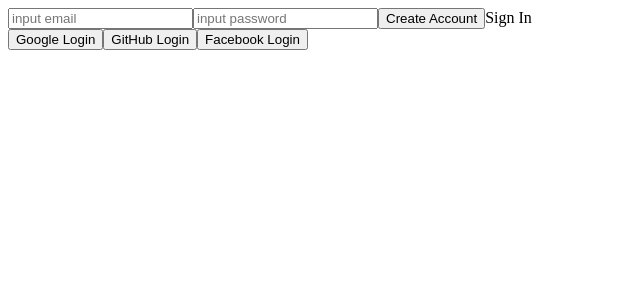
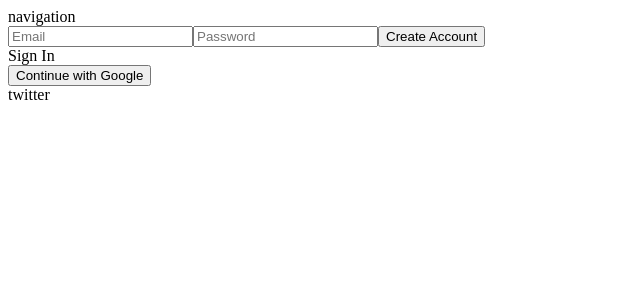
Before and after one commit to yesaroun/twitercloneprj-react-firebase, a React (Create React App) app: page / in a window 1280 px wide. Shown: the top 300 px of the page, without its empty margins (0-640 px from the left). Built offline with nearby package versions, Linux system fonts and the light colour scheme; no server answers.

Commit message:
다시 세팅

```diff
--- a/src/components/App.js
+++ b/src/components/App.js
@@ -31,8 +31,10 @@ function App() {
 
   return (
     <>
+      <header>navigation</header>
       {init ? <AppRouter isLoggedIn={isLoggedIn} userObj={userObj}/> : "Initializing"}
       {/*로딩이 다 끝나면 approuter가 실행되고 로딩중이면(false)면 저 문구가 실행된다*/}
+      <footer>twitter</footer>
     </>
   );
 }
--- /dev/null
+++ b/src/components/Navigation.js
@@ -0,0 +1,16 @@
+import React from "react";
+import { Link } from "react-router-dom";
+
+const Navigation = () => (
+  <nav>
+    <ul>
+      <li>
+        <Link to="/">Home</Link>
+      </li>
+      <li>
+        <Link to="/profile">My Profile</Link>
+      </li>
+    </ul>
+  </nav>
+);
+export default Navigation;
--- a/src/components/Router.js
+++ b/src/components/Router.js
@@ -1,33 +1,27 @@
-import {BrowserRouter as Router, Route, Routes} from "react-router-dom";
-
-import Home from "../routes/Home"
-import Auth from "../routes/Auth"
+import React, { useState } from "react";
+import { HashRouter as Router, Route, Routes } from "react-router-dom";
+import Navigation from "./Navigation";
+import Auth from "../routes/Auth";
+import Home from "../routes/Home";
 import Profile from "../routes/Profile";
 
 const AppRouter = ({isLoggedIn, userObj}) => {
   return (
     <Router>
+        {isLoggedIn && <Navigation />}
       <Routes>
-        {/*{isLoggedIn && <>*/}
-        {/*  <Route path="/" element={<Home/>}/>*/}
-        {/*  <Route path="/profile" element={<Profile/>}/>*/}
-        {/*</>}*/}
-        {/*{!isLoggedIn && <>*/}
-        {/*  <Route path="/" element={<Auth/>}/>*/}
-        {/*</>}*/}
-        {/*로그인 된 경우 홈 화면으로  보내고 그렇지 않은 경우 auth로 보낸다.*/}
-        {isLoggedIn ? (<>
-          <Route path="/" element={<Home/>}/>
-          <Route path="/profile" element={<Profile/>}/>
-        </>) : (
-        !isLoggedIn && <>
-          <Route path="/" element={<Auth/>}/>
-        </>)
-        }
-        {/*이렇게 처리하기도 한다*/}
+        {isLoggedIn ? (
+          <>
+            <Route path="/" element={<Home userObj={userObj}/>} />
+            <Route path="/profile" element={<Profile />} />
+          </>
+        ) : (
+        <>
+        <Route path="/" element={<Auth />} />
+        </>
+        )}
       </Routes>
     </Router>
   );
-}
-
-export default AppRouter
+};
+export default AppRouter;
--- a/src/fbase.js
+++ b/src/fbase.js
@@ -1,5 +1,7 @@
 import { initializeApp } from "firebase/app";
-import { getAuth, createUserWithEmailAndPassword } from "firebase/auth";
+import { getAnalytics } from "firebase/analytics";
+import { getAuth } from "firebase/auth";
+import { getFirestore } from "firebase/firestore";
 // 위 코드는 공식문서에 있다.
 
 // 코드 그대로 가져오면 된다. 홈페이지
@@ -19,4 +21,6 @@ const firebaseConfig = {
 
 // Initialize Firebase
 export const app = initializeApp(firebaseConfig);
+export const analytics = getAnalytics(app);
 export const auth = getAuth(app);
+export const dbFirestore = getFirestore();
--- a/src/routes/Auth.js
+++ b/src/routes/Auth.js
@@ -1,85 +1,93 @@
-import React, {useState} from "react";
-import { getAuth, createUserWithEmailAndPassword, signInWithEmailAndPassword, GoogleAuthProvider, signInWithPopup } from "firebase/auth";
+import React, { useState } from "react";
+import {
+    getAuth,
+    signInWithEmailAndPassword,
+    createUserWithEmailAndPassword,
+    signInWithPopup,
+    GoogleAuthProvider
+    } from 'firebase/auth';
 
 const Auth = () => {
-  const [email, setEmail] = useState("");
-  const [password, setPassword] = useState("");
+    const [email, setEmail] = useState("")
+    const [password, setPassword] = useState("")
     const [newAccount, setNewAccount] = useState(true);
+    const [error, setError] = useState("")
 
-  const onEmailChange = (event) => {
-    const {value} = event.target;
-    setEmail(value);
+    const onChange = (event) => {
+        const {target: {name, value}} = event
+        // const {name, value} = event.target
+
+        if(name === "email") {
+            setEmail(value)
+        } else if(name === "password") {
+            setPassword(value)
         }
-  const onPasswordChange = (event) => {
-    console.log(event);
-    const {value} = event.target;
-    setPassword(value);
-    // value는 입력된 값 자체를 말한다.
     }
 
-  const toggleAccount = () => setNewAccount((prev) => !prev);
-
     const onSubmit = async (event) => {
-    event.preventDefault();     // submit 버튼 클릭 시 새로고침 방지
-    console.log(event.target.value);
-    // 여기서 firebase로 정보를 보내야 한다.
-    // firebase authentication 서비스를 검색하며 잘 나온다.
+        event.preventDefault(); // submit()은 클릭과 동시에 새로고침됨.
 
         const auth = getAuth();
-    // auth 불러와서 사용한다.
+
         let data;
-
-    if (newAccount) {
-      data = await createUserWithEmailAndPassword(auth, email, password);
+        if(newAccount) {
+            data = await createUserWithEmailAndPassword(auth, email,password)
         } else {
             data = await signInWithEmailAndPassword(auth, email, password)
         }
     }
 
+    const toggleAccount = () => setNewAccount((prev) => !prev)
+
+    // https://firebase.google.com/docs/auth?hl=ko
     const onSocialClick = async (event) => {
-    console.log(event);
+        const {target: {name}} = event
+        const auth = getAuth();
 
-    const {name} = event.target
-    console.log(name)
+        let provider;
+        if(name==="google"){
+            provider = new GoogleAuthProvider()
+        }
 
-    const auth = getAuth();
-    const provider = new GoogleAuthProvider();
-    const data = await signInWithPopup(auth, provider);
+        const data = await signInWithPopup(auth, provider)
         console.log(data)
-
-    //signInWithPopup(auth, provider)
-
-    if (name === "google") {
-      const provider = new GoogleAuthProvider();
-    }
     }
 
     return (
         <div>
       <form onSubmit={onSubmit}>
-        <input type="email" name="email" placeholder="input email"
+        <input
+          name="email"
+          type="email"
+          placeholder="Email"
+          required
           value={email}
-          onChange={onEmailChange}
+          onChange={onChange}
+        />
+        <input
+          name="password"
+          type="password"
+          placeholder="Password"
           required
+          value={password}
+          onChange={onChange}
         />
-        <input type="password" name="password" placeholder="input password"
-          value={password}
-          onChange={onPasswordChange}
-          required
+        <input
+          type="submit"
+          value={newAccount ? "Create Account" : "Sign In"}
         />
-        <input type="submit" value={newAccount ? "Create Account": "Sign in"}/>
-
+        {error}
+      </form>
       <span onClick={toggleAccount}>
         {newAccount ? "Sign In" : "Create Account"}
       </span>
-      </form>
-
-      <button onClick={onSocialClick} name="google">Google Login</button>
-      <button onClick={onSocialClick} name="github">GitHub Login</button>
-      <button onClick={onSocialClick} name="facebook">Facebook Login</button>
-
+      <div>
+        <button onClick={onSocialClick} name="google">
+          Continue with Google
+        </button>
+      </div>
     </div>
     )
+
 }
-
-export default Auth
+export default Auth;
--- /dev/null
+++ b/src/routes/EditProfile.js
@@ -0,0 +1,3 @@
+import React from "react";
+
+export default () => <span>Edit Profile</span>;
--- a/src/routes/Home.js
+++ b/src/routes/Home.js
@@ -1,5 +1,82 @@
-import React from "react";
+import React, { useState, useEffect } from "react";
+import Tweet from "routes/Tweet"
+import { dbFirestore } from "fbase";
+import {
+    addDoc,
+    collection,
+    onSnapshot,
+    orderBy,
+    query,
+    } from 'firebase/firestore';
 
-const Home = () => <span>Home</span>
+const Home = ({userObj}) => {
+  const [tweet, setTweet] = useState("");
+  const [tweets, setTweets] = useState([]);
 
-export default Home
+  const onSubmit = async (event) => {
+    event.preventDefault();
+
+    // db에 데이터 추가
+    await addDoc(collection(dbFirestore, "tweets"),{
+        text: tweet,
+        createAt: Date.now(),
+        createdId: userObj.uid
+        });
+  };
+
+  // 입력값
+  const onChange = (event) => {
+    const {value} = event.target;
+    setTweet(value);
+  };
+
+
+  // db로 부터 데이터 불러오기
+  useEffect(() => {
+    const q = query(
+        collection(dbFirestore, "tweets"),
+        orderBy("createAt", "desc")
+    );
+
+    onSnapshot(q, (snapshot) => {
+        const tweetArr = snapshot.docs.map((document) => ({
+            ...document.data(),
+            id: document.id,
+        }));
+
+        console.log("tweetArr")
+        console.log(tweetArr)
+    setTweets(tweetArr);
+    });
+    }, []);
+
+    console.log(tweets)
+    console.log(userObj)
+
+
+  return (
+    <div>
+      <form onSubmit={onSubmit}>
+        <input
+          value={tweet}
+          onChange={onChange}
+          type="text"
+          placeholder="당신의 마음을 표현해 주세요 :)"
+        />
+        <input type="submit" value="tweet" />
+      </form>
+      <div>
+        {tweets.map((tweet) => (
+          <div key={tweet.id}>
+            <Tweet
+            key={tweet.id}
+            nweetObj={tweet}
+            isOwner={tweet.createdId === userObj.uid}
+          />
+          </div>
+        ))}
+      </div>
+    </div>
+  );
+};
+export default Home;
--- a/src/routes/Profile.js
+++ b/src/routes/Profile.js
@@ -1,5 +1,18 @@
 import React from "react";
+import { auth } from "fbase";
+import { useNavigate } from "react-router-dom";
 
-const Profile = () => <span>Profile</span>
+const Profile = () => {
+  const navigate = useNavigate();
+  const onLogOutClick = () => {
+    auth.signOut();
+    navigate("/");
+  };
+  return (
+    <>
+      <button onClick={onLogOutClick}>Log Out</button>
+    </>
+  );
+};
 
 export default Profile
--- /dev/null
+++ b/src/routes/Tweet.js
@@ -0,0 +1,76 @@
+import React, { useState } from "react";
+import {
+    doc,
+    updateDoc,
+    deleteDoc,
+    } from 'firebase/firestore';
+import { dbFirestore } from "fbase";
+
+const Nweet = ({ nweetObj, isOwner }) => {
+  const [editing, setEditing] = useState(false);
+  const [newNweet, setNewNweet] = useState(nweetObj.text);
+
+  const onDeleteClick = async () => {
+    const ok = window.confirm("Do you want to delete this?");
+    if(ok){
+        await deleteDoc(doc(dbFirestore, "tweets", `${nweetObj.id}`));
+    }
+  };
+
+  const onSubmit = async (event) => {
+    event.preventDefault();
+
+    // 트위터 데이터 업데이트
+    const NweetTextRef = doc(dbFirestore, "tweets", `${nweetObj.id}`);
+
+    console.log(nweetObj)
+
+    await updateDoc(NweetTextRef, {
+        text: newNweet,
+        createAt: Date.now(),
+        createdId: nweetObj.createdId
+        });
+
+    setEditing(false)
+  };
+
+  const toggleEditing = () => setEditing((prev) => !prev);
+
+  const onChange = (event) => {
+    const {
+      target: { value },
+    } = event;
+    setNewNweet(value);
+  };
+  return (
+    <div>
+      {editing ? (
+        <>
+          <form onSubmit={onSubmit}>
+            <input
+              type="text"
+              placeholder="Edit your nweet"
+              value={newNweet}
+              required
+              onChange={onChange}
+            />
+            <input type="submit" value="Update Nweet" />
+          </form>
+          <button onClick={toggleEditing}>Cancel</button>
+        </>
+      ) : (
+        <>
+          <h4>{nweetObj.text}</h4>
+          {isOwner && (
+            <>
+              <button onClick={onDeleteClick}>Delete Tweet</button>
+              <button onClick={toggleEditing}>Edit Tweet</button>
+            </>
+          )}
+        </>
+      )}
+    </div>
+  );
+};
+
+export default Nweet;
```
Also changed, not shown: src/index.js (+6 -4 lines). Lines whose indentation alone changed are shown as unchanged.
